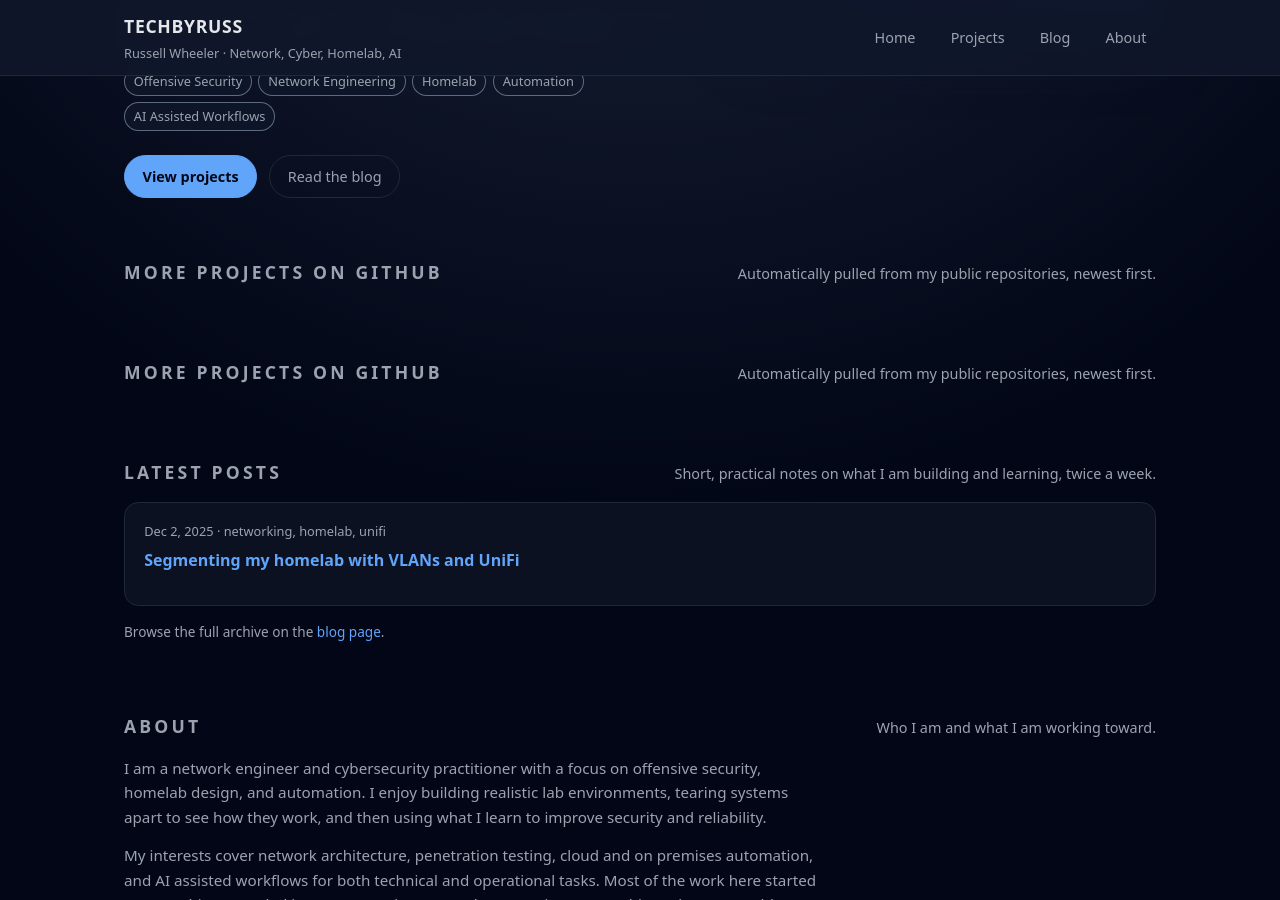
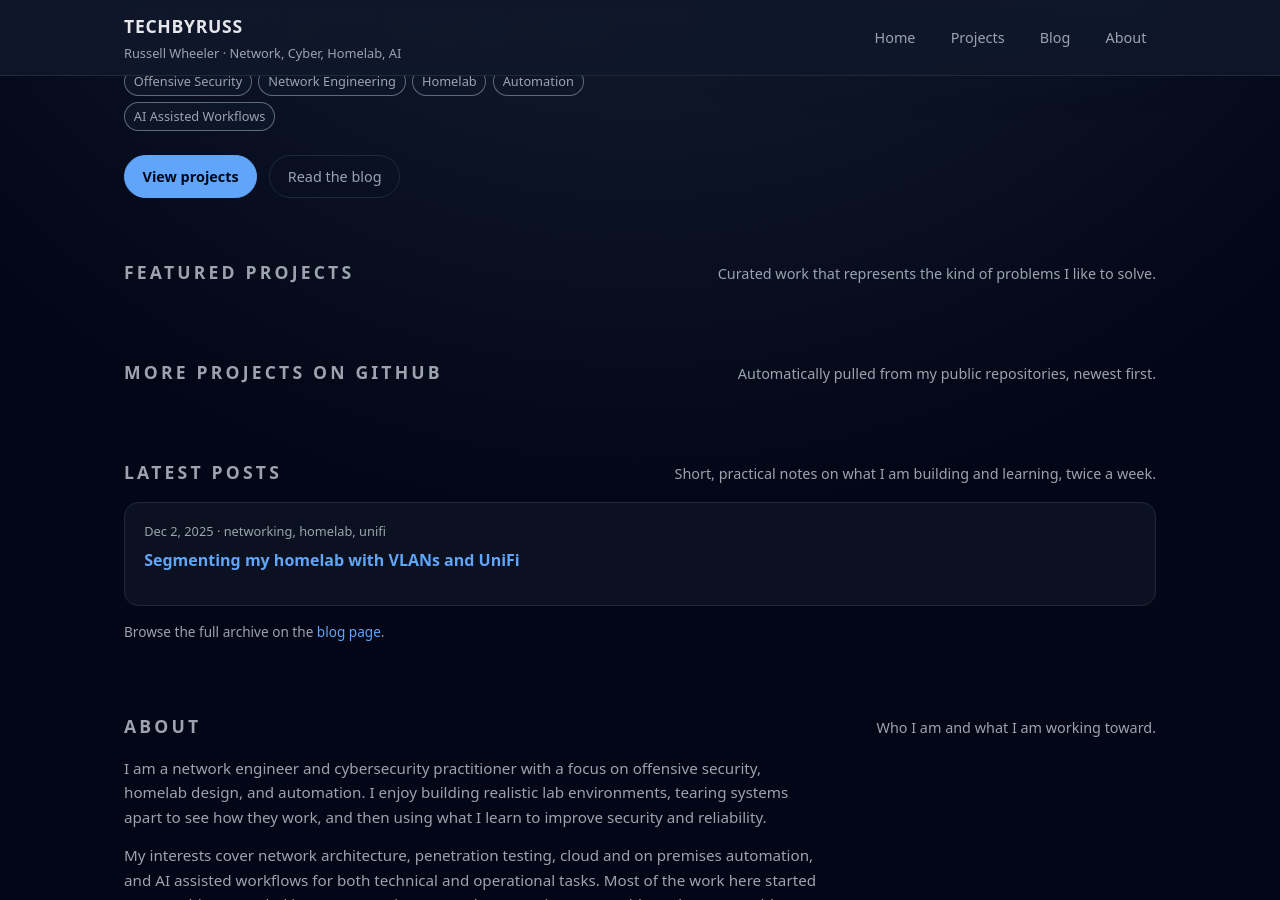
Before and after one commit to TangoMan222/TechbyRuss, a Jekyll site: the page built from index.html, in a window 1280 px wide and 900 px high, scrolled down 436 px. Built offline with Jekyll 4.4.1, drawn with Linux system fonts in a browser that asks for light colours.

Commit message:
Update index.html

```diff
--- a/index.html
+++ b/index.html
@@ -38,17 +38,47 @@
   </div>
 </section>
 
-<section>
+<!-- NEW: Featured projects from _projects/ collection -->
+<section id="projects">
   <div class="section-header">
-    <h2>More Projects on GitHub</h2>
-    <p>Automatically pulled from my public repositories, newest first.</p>
+    <h2>Featured Projects</h2>
+    <p>Curated work that represents the kind of problems I like to solve.</p>
   </div>
 
-  <div class="project-grid" id="repo-projects">
-    <!-- Filled by JS from layout -->
+  <div class="project-grid">
+    {% for project in site.projects %}
+      {% if project.featured %}
+        <article class="card">
+          <h3><a href="{{ project.url | relative_url }}">{{ project.title }}</a></h3>
+          <p>
+            {% if project.summary %}
+              {{ project.summary }}
+            {% else %}
+              {{ project.excerpt | strip_html | truncate: 160 }}
+            {% endif %}
+          </p>
+          <div class="card-meta">
+            {% if project.tags %}
+              {% for tag in project.tags %}
+                <span>{{ tag }}</span>
+              {% endfor %}
+            {% endif %}
+          </div>
+          <div class="card-links">
+            <a href="{{ project.url | relative_url }}">
+              <span>View project details</span> <span>→</span>
+            </a>
+            {% if project.github_url %}
+              <a href="{{ project.github_url }}" target="_blank" rel="noreferrer">
+                <span>View on GitHub</span> <span>↗</span>
+              </a>
+            {% endif %}
+          </div>
+        </article>
+      {% endif %}
+    {% endfor %}
   </div>
 </section>
-
 
 <section>
   <div class="section-header">
```
